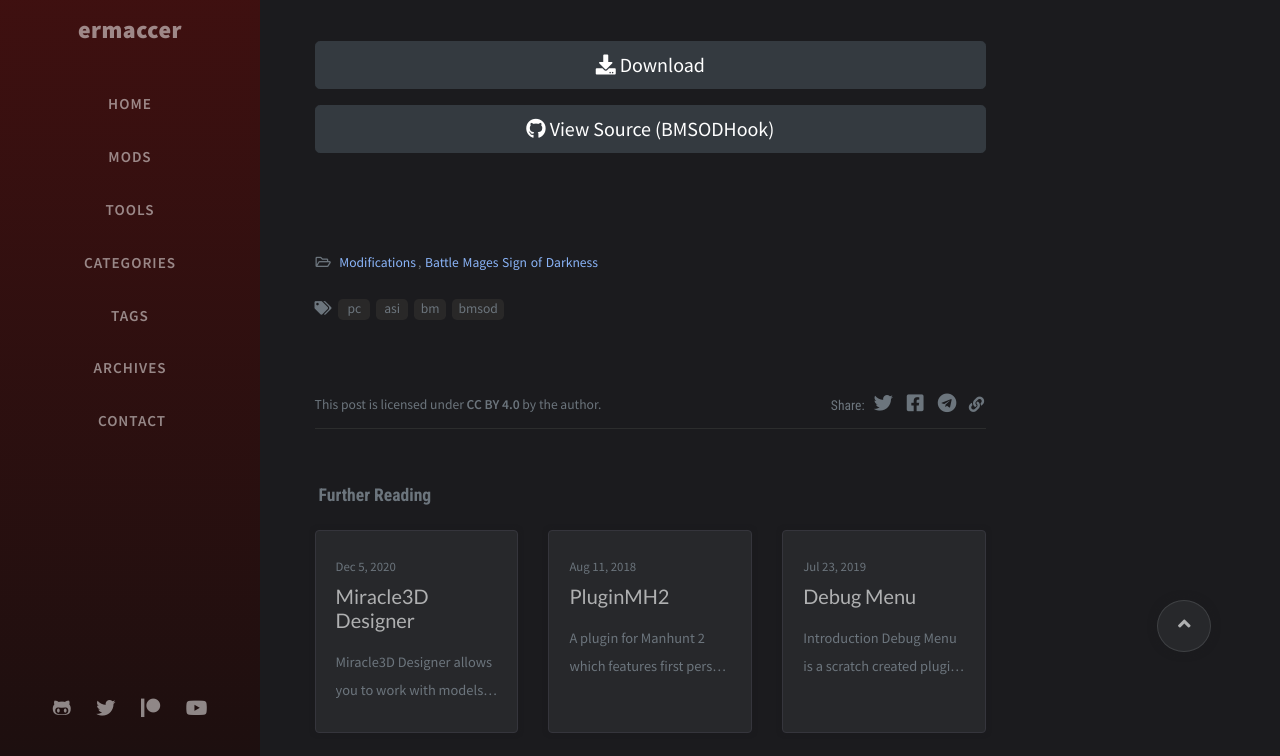
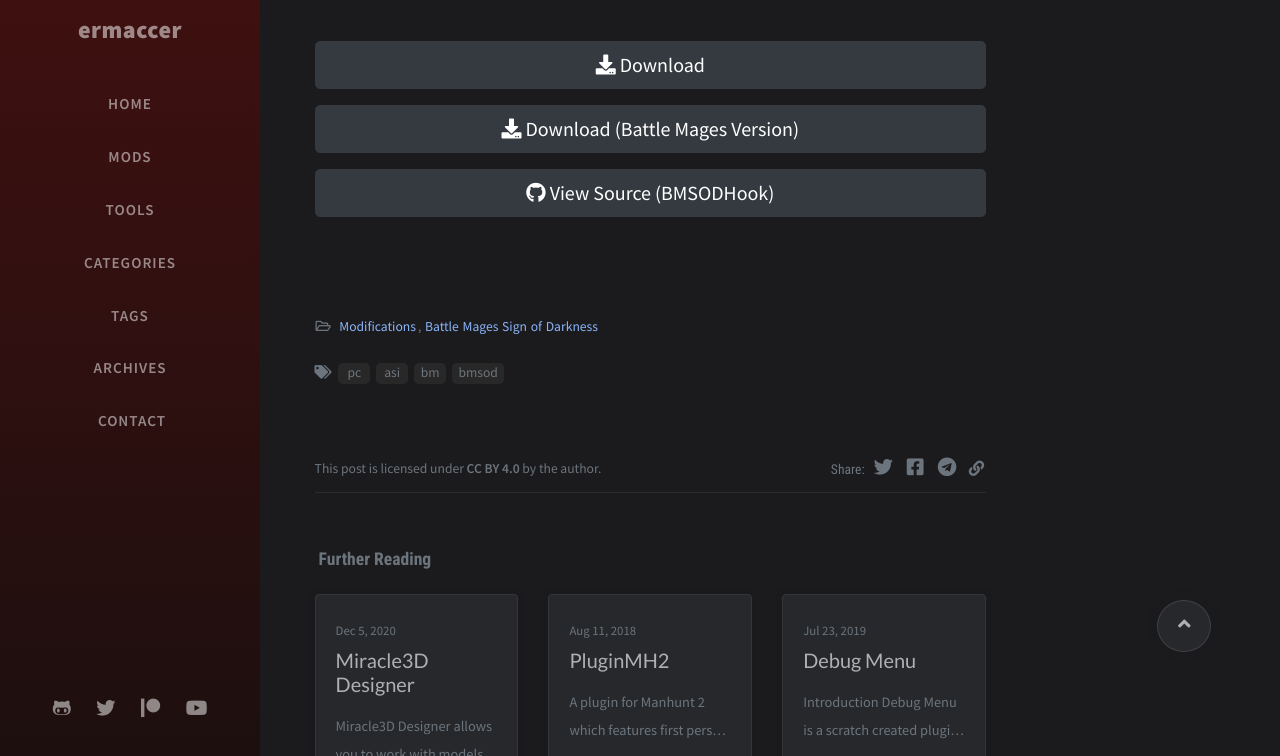
Before and after one commit to ermaccer/ermaccer.github.io, a Jekyll site: the page built from _posts/plugins/2021-01-26-cheatsplus.md, in a window 1280 px wide and 900 px high, scrolled down 666 px, cut to the strip 144-900 px from the top of the window. Built offline with Jekyll 4.4.1, drawn with Linux system fonts in a browser that asks for light colours; nearby versions of some CDN libraries; comment, search, counter and statistics services are not loaded.

Commit message:
Update 2021-01-26-cheatsplus.md

```diff
--- a/_posts/plugins/2021-01-26-cheatsplus.md
+++ b/_posts/plugins/2021-01-26-cheatsplus.md
@@ -28,6 +29,11 @@ to make the game load all models for every map. This might increase loading time
 Download
 </a>
 
+<a class="btn btn-block btn-dark bg-dark text-gray btn-lg" style="color: white;" href="https://mega.nz/file/EcBCzZyb#eYv0cXJkjp3xNOMvbhYkS5IgpSDCoB8DC2JzQ8ytASg" role="button">
+<i class="fas fa-download"></i>
+Download (Battle Mages Version)
+</a>
+
 <a class="btn btn-block btn-dark bg-dark text-gray btn-lg" style="color: white;" href="https://github.com/ermaccer/BMSODHook/" role="button">
 <i class="fab fa-github"></i>
 View Source (BMSODHook)
```
Also changed, not shown: other parts of _posts/plugins/2021-01-26-cheatsplus.md (+1 -0 lines).
